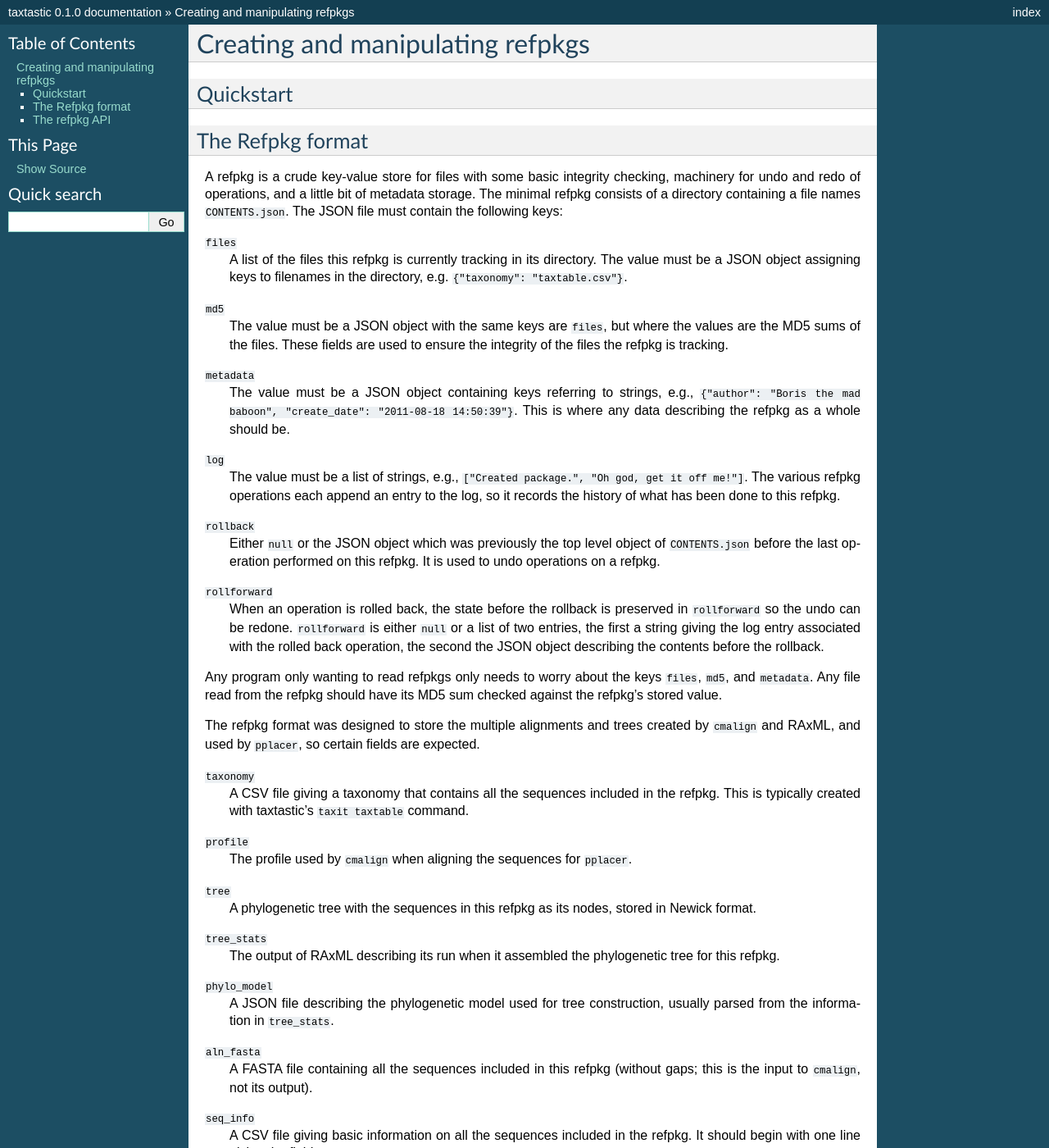
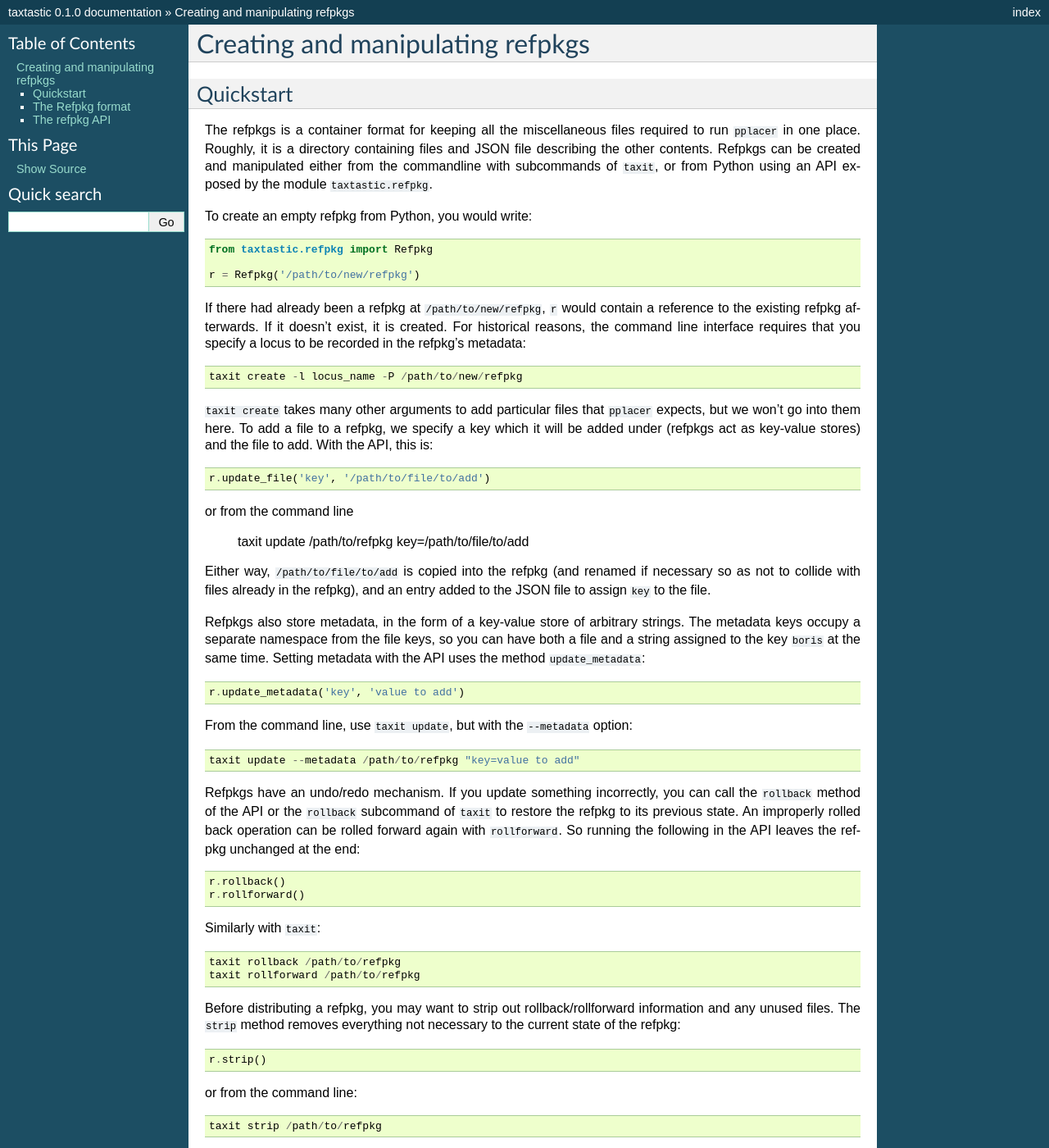
Before and after one commit to fhcrc/taxtastic, a Sphinx documentation site: the page built from docs/refpkg.rst, in a window 1280 px wide and 1400 px high. Shown: the whole window at 82% size. Built offline with Sphinx 7.4.7, drawn with Linux system fonts in a browser that asks for light colours; some of the changed text lies outside the part shown.

Commit message:
More on manual

```diff
--- a/docs/refpkg.rst
+++ b/docs/refpkg.rst
@@ -4,6 +4,55 @@ Creating and manipulating refpkgs
 Quickstart
 ----------
 
+The refpkgs is a container format for keeping all the miscellaneous files required to run ``pplacer`` in one place.  Roughly, it is a directory containing files and JSON file describing the other contents.  Refpkgs can be created and manipulated either from the commandline with subcommands of ``taxit``, or from Python using an API exposed by the module ``taxtastic.refpkg``.
+
+To create an empty refpkg from Python, you would write::
+
+    from taxtastic.refpkg import Refpkg
+
+    r = Refpkg('/path/to/new/refpkg')
+
+If there had already been a refpkg at ``/path/to/new/refpkg``, ``r`` would contain a reference to the existing refpkg afterwards.  If it doesn't exist, it is created.  For historical reasons, the command line interface requires that you specify a locus to be recorded in the refpkg's metadata::
+
+    taxit create -l locus_name -P /path/to/new/refpkg
+
+``taxit create`` takes many other arguments to add particular files that ``pplacer`` expects, but we won't go into them here.  To add a file to a refpkg, we specify a key which it will be added under (refpkgs act as key-value stores) and the file to add.  With the API, this is::
+
+    r.update_file('key', '/path/to/file/to/add')
+
+or from the command line
+
+    taxit update /path/to/refpkg key=/path/to/file/to/add
+
+Either way, ``/path/to/file/to/add`` is copied into the refpkg (and renamed if necessary so as not to collide with files already in the refpkg), and an entry added to the JSON file to assign ``key`` to the file.
+
+Refpkgs also store metadata, in the form of a key-value store of arbitrary strings.  The metadata keys occupy a separate namespace from the file keys, so you can have both a file and a string assigned to the key ``boris`` at the same time.  Setting metadata with the API uses the method ``update_metadata``::
+
+    r.update_metadata('key', 'value to add')
+
+From the command line, use ``taxit update``, but with the ``--metadata`` option::
+
+    taxit update --metadata /path/to/refpkg "key=value to add"
+
+Refpkgs have an undo/redo mechanism.  If you update something incorrectly, you can call the ``rollback`` method of the API or the ``rollback`` subcommand of ``taxit`` to restore the refpkg to its previous state.  An improperly rolled back operation can be rolled forward again with ``rollforward``.  So running the following in the API leaves the refpkg unchanged at the end::
+
+    r.rollback()
+    r.rollforward()
+
+Similarly with ``taxit``::
+
+    taxit rollback /path/to/refpkg
+    taxit rollforward /path/to/refpkg
+
+Before distributing a refpkg, you may want to strip out rollback/rollforward information and any unused files.  The ``strip`` method removes everything not necessary to the current state of the refpkg::
+
+    r.strip()
+
+or from the command line::
+
+    taxit strip /path/to/refpkg
+
+There is a method and a command, both called ``check``, which check if a refpkg is usable as an input to ``pplacer``.  Running ``r.check()`` from Python or ``taxit check /path/to/refpkg`` from the command line will fail, saying that there is no such key ``aln_fasta`` in the refpkg.
 
 The Refpkg format
 -----------------
```
Also changed, not shown: docs/refpkg_api.rst (added, +10 -0 lines).
